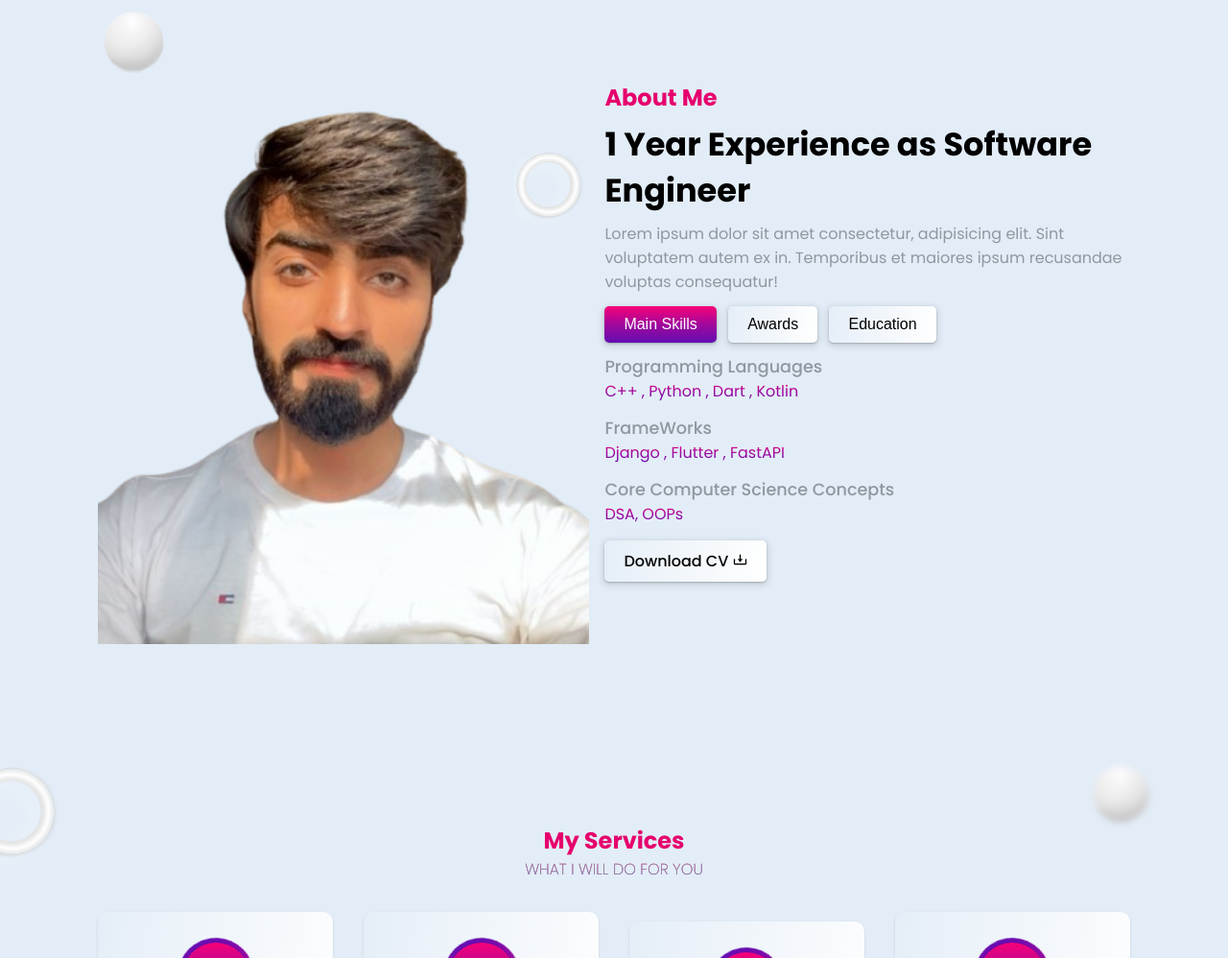
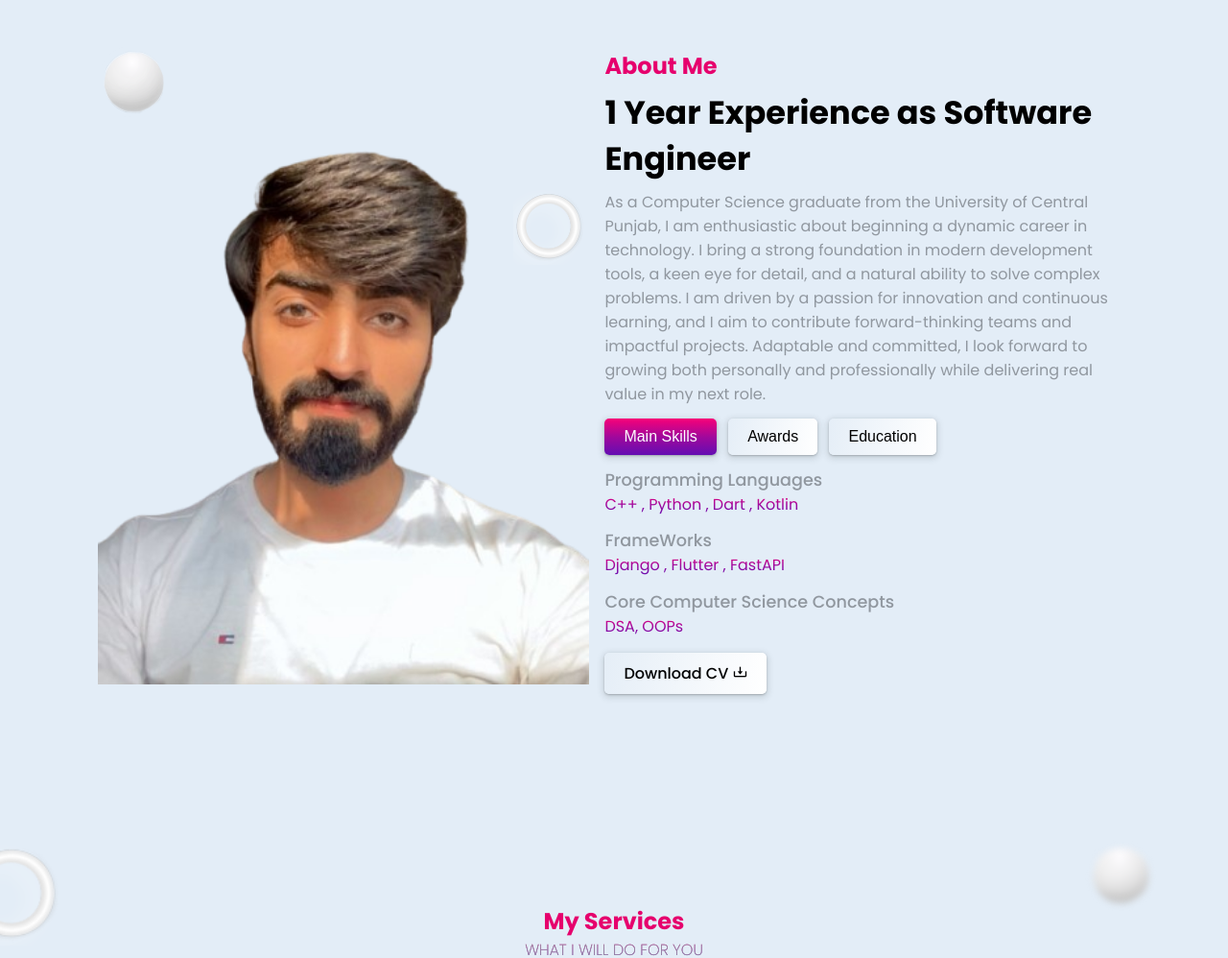
Before and after one commit to abdullahumarucp/AbdullahUmar, a plain HTML site: page index.html in a window 1280 px wide. Shown: the part 887-1885 px from the top of the page at 96% size. Drawn offline with nearby package versions, Linux system fonts and the light colour scheme.

Commit message:
Update index.html

```diff
--- a/index.html
+++ b/index.html
@@ -99,7 +99,15 @@
         <div class="about-content">
             <h2 class="heading">About Me</h2>
             <h3>1 Year Experience as Software Engineer</h3>
-            <p>Lorem ipsum dolor sit amet consectetur, adipisicing elit. Sint voluptatem autem ex in. Temporibus et maiores ipsum recusandae voluptas consequatur!</p>
+            <p>As a Computer Science graduate from the University of Central
+Punjab, I am enthusiastic about beginning a dynamic career in
+technology. I bring a strong foundation in modern development
+tools, a keen eye for detail, and a natural ability to solve complex
+problems. I am driven by a passion for innovation and continuous
+learning, and I aim to contribute forward-thinking teams and
+impactful projects. Adaptable and committed, I look forward to
+growing both personally and professionally while delivering real
+value in my next role.</p>
             <div class="about-btn">
                 <button class="active">Main Skills</button>
                 <button>Awards</button>
```
